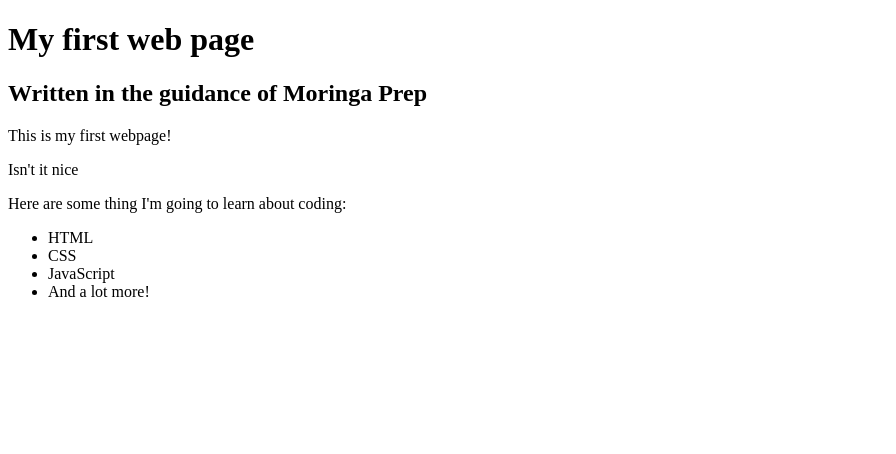
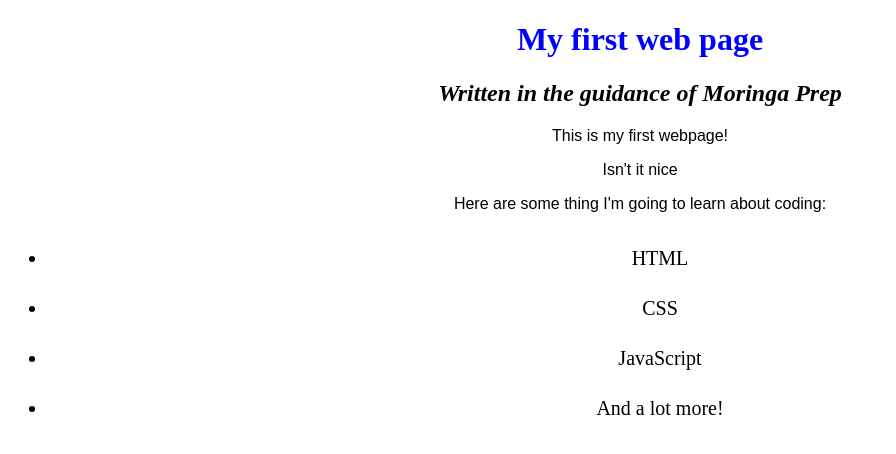
Before and after one commit to Abdiwawi/my-first-webpage, a plain HTML site: page my-first-webpage.html in a window 1280 px wide. Shown: the whole page, without its empty margins (0-896 px from the left). Drawn offline with Linux system fonts and the light colour scheme.

Commit message:
add styling

```diff
--- /dev/null
+++ b/css/styles.css
@@ -0,0 +1,20 @@
+h1{
+  color: blue;
+  text-align: center;
+}
+
+h2{
+  font-style: italic;
+  text-align: center;
+}
+
+p{
+  font-family: sans-serif;
+  text-align: center;
+}
+
+ul{
+  font-size: 20px;
+  line-height: 50px;
+  text-align: center;
+}
--- a/my-first-webpage.html
+++ b/my-first-webpage.html
@@ -2,6 +2,7 @@
 <html>
   <head>
     <title>Web page 1!</title>
+    <link href="css/styles.css" rel="stylesheet" type="text/css">
   </head>
   <body>
     <h1>My first web page</h1>
```
